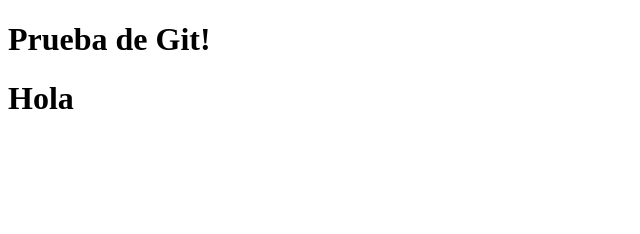
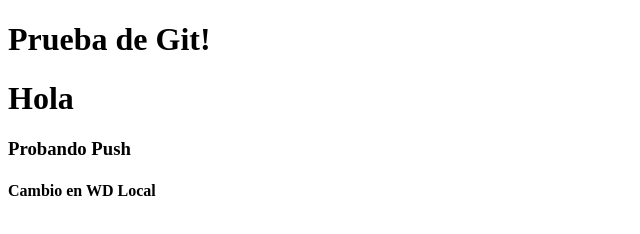
Before and after one commit to SebitaAlbornoz/Usando_Git, a plain HTML site: page index.html in a window 1280 px wide. Shown: the whole page, without its empty margins (0-640 px from the left). Drawn offline with Linux system fonts and the light colour scheme.

Commit message:
Update index.html

```diff
--- a/index.html
+++ b/index.html
@@ -10,6 +10,7 @@
 
     <h1>Prueba de Git!</h1>
     <h1>Hola</h1>
-
+    <h3>Probando Push</h3>
+    <h4>Cambio en WD Local</h4>
 </body>
 </html>
```
